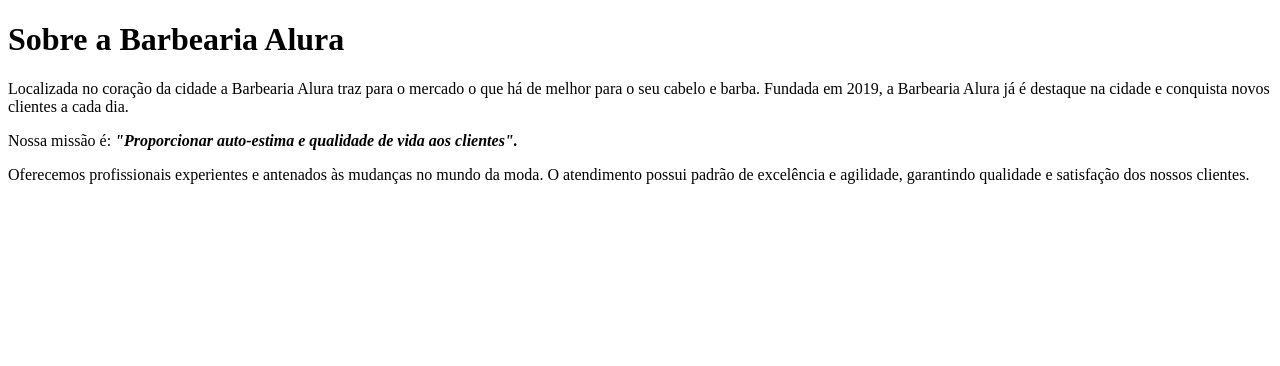
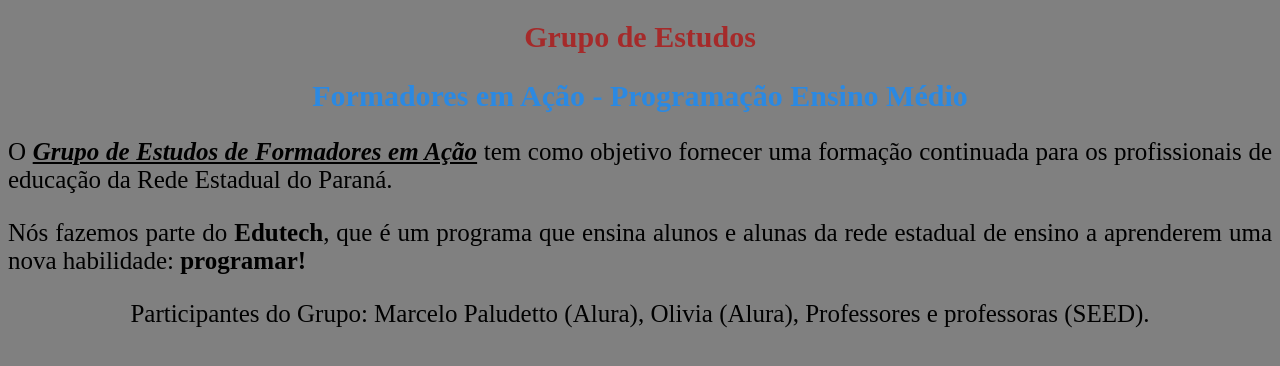
Before and after one commit to ProfEdiane/GEProgramacao-TurmaE, a plain HTML site: page index.html in a window 1280 px wide. Drawn offline with Linux system fonts and the light colour scheme.

Commit message:
Formatação com CSS

```diff
--- a/index.html
+++ b/index.html
@@ -1,18 +1,23 @@
 <!DOCTYPE html>
 <html>
 <head>
-	<meta charset="utf-8">
-	<meta name="viewport" content="width=device-width, initial-scale=1">
-	<title></title>
+    <meta charset='utf-8'>
+    <meta http-equiv='X-UA-Compatible' content='IE=edge'>
+    <title>Page Title</title>
+    <meta name='viewport' content='width=device-width, initial-scale=1'>
+    <link rel="stylesheet" href="style.css">
+    <script src='main.js'></script>
+
 </head>
 <body>
-<h1>Sobre a Barbearia Alura</h1>
+    <h1>Grupo de Estudos</h1>
+    <h2>Formadores em Ação - Programação Ensino Médio</h2>
 
-<p>Localizada no coração da cidade a Barbearia Alura traz para o mercado o que há de melhor para o seu cabelo e barba. Fundada em 2019, a Barbearia Alura já é destaque na cidade e conquista novos clientes a cada dia.</p>
+     <p>O <u><i><b>Grupo de Estudos de Formadores em Ação</b></i></u> tem como objetivo fornecer uma formação continuada para os profissionais de educação da Rede Estadual do Paraná. </p>
 
-<p>Nossa missão é:<i><b> "Proporcionar auto-estima e qualidade de vida aos clientes".</b></i></p>
+     <p>Nós fazemos parte do <b>Edutech</b>, que é um programa que ensina alunos e alunas da rede estadual de ensino a aprenderem uma nova habilidade: <b>programar!</b> </p>
 
-<p>Oferecemos profissionais experientes e antenados às mudanças no mundo da moda. O atendimento possui padrão de excelência e agilidade, garantindo qualidade e satisfação dos nossos clientes.</p>
+     <p style="text-align: center ;">Participantes do Grupo: Marcelo Paludetto (Alura), Olivia (Alura), Professores e professoras (SEED).</p>
 
 </body>
 </html>
--- /dev/null
+++ b/style.css
@@ -0,0 +1,18 @@
+body {
+    background-color: gray;
+}
+h1, h2 {
+    text-align: center;
+    font-size: 30px;
+}
+
+h1 {
+    color: brown;
+}
+h2 {
+    color: rgb(43, 137, 226);
+}
+p {
+ text-align: justify;
+ font-size: 25px;
+ }
```
